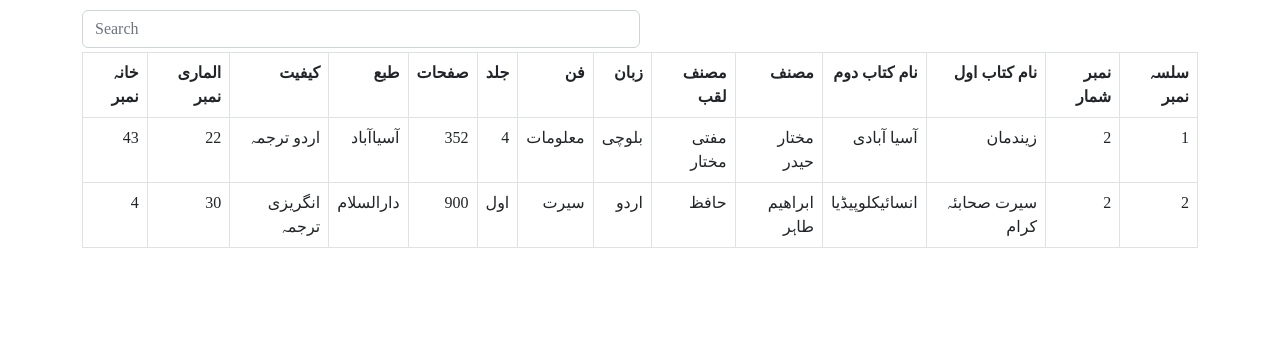
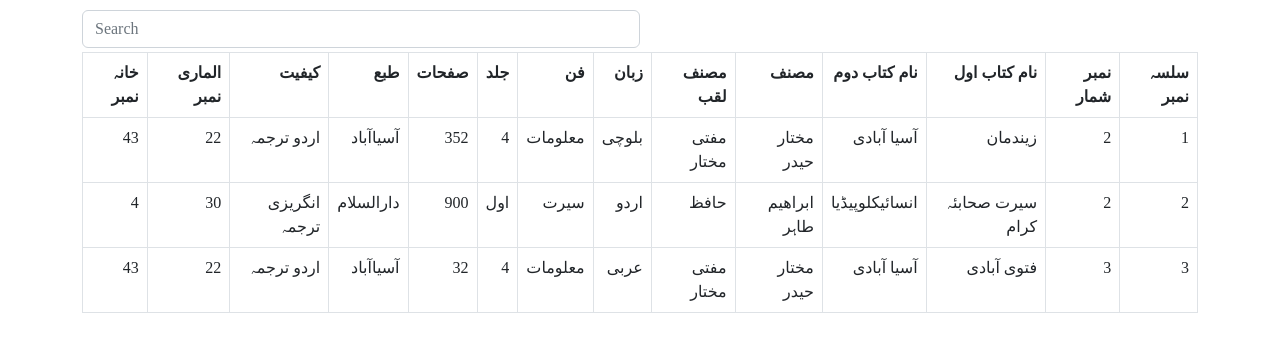
Before and after one commit to nomanghazi/mywebsite, a plain HTML site: page maktab.html in a window 1280 px wide. Shown: the part 122-474 px from the top of the page. Drawn offline with nearby package versions, Linux system fonts and the light colour scheme; a web font is replaced by a local one.

Commit message:
Update maktab.html

```diff
--- a/maktab.html
+++ b/maktab.html
@@ -100,6 +100,22 @@
             <td>30</td>
             <td>4</td>
           </tr>
+	        <tr>
+            <td>3</td>
+            <td>3</td>
+            <td>فتوی آبادی</td>
+            <td>آسیا آبادی</td>
+            <td>مختار حیدر</td>
+            <td>مفتی مختار</td>
+            <td>عربی</td>
+            <td>معلومات</td>
+            <td>4</td>
+            <td>32</td>
+            <td>آسیاآباد</td>
+            <td>اردو ترجمہ</td>
+            <td>22</td>
+            <td>43</td>
+          </tr>
 
       </table>
 
```
